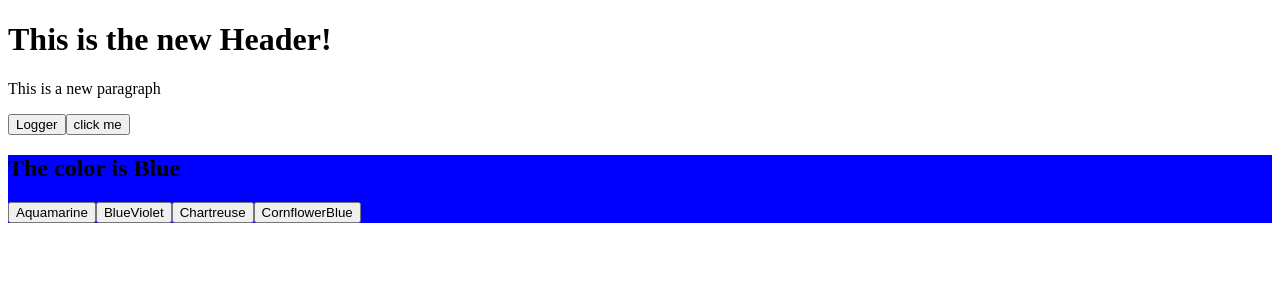
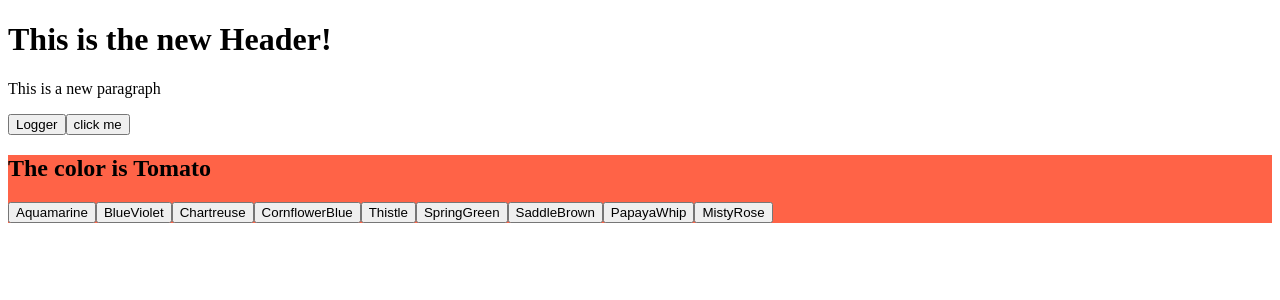
Before and after one commit to yorchAdalbert/react-app, a React (Vite) app: page / in a window 1280 px wide. Shown: the top 300 px of the page. Built offline with nearby package versions, Linux system fonts and the light colour scheme.

Commit message:
Refactore ColorBox component

```diff
--- a/src/components/ColorBox.jsx
+++ b/src/components/ColorBox.jsx
@@ -1,17 +1,19 @@
 import { useState } from 'react'
 
+const colorNames = [
+  'Aquamarine', 'BlueViolet', 'Chartreuse', 'CornflowerBlue', 'Thistle',
+  'SpringGreen', 'SaddleBrown', 'PapayaWhip', 'MistyRose'
+];
+
 function ColorBox() {
-  const [color, setColor] = useState('Blue')
+  const [color, setColor] = useState('Tomato')
 
   const divStyle = {backgroundColor: color, hight: '500px'}
 
   return (
     <div style={divStyle}>
       <h2>The color is {color}</h2>
-      <button onClick={() => setColor('Aquamarine')}>Aquamarine</button>
-      <button onClick={() => setColor('BlueViolet')}>BlueViolet</button>
-      <button onClick={() => setColor('Chartreuse')}>Chartreuse</button>
-      <button onClick={() => setColor('CornflowerBlue')}>CornflowerBlue</button>
+      { colorNames.map(colorName => <button onClick={() => setColor(colorName)} key={colorName}>{colorName}</button>) }
     </div>
   )
 }
```
